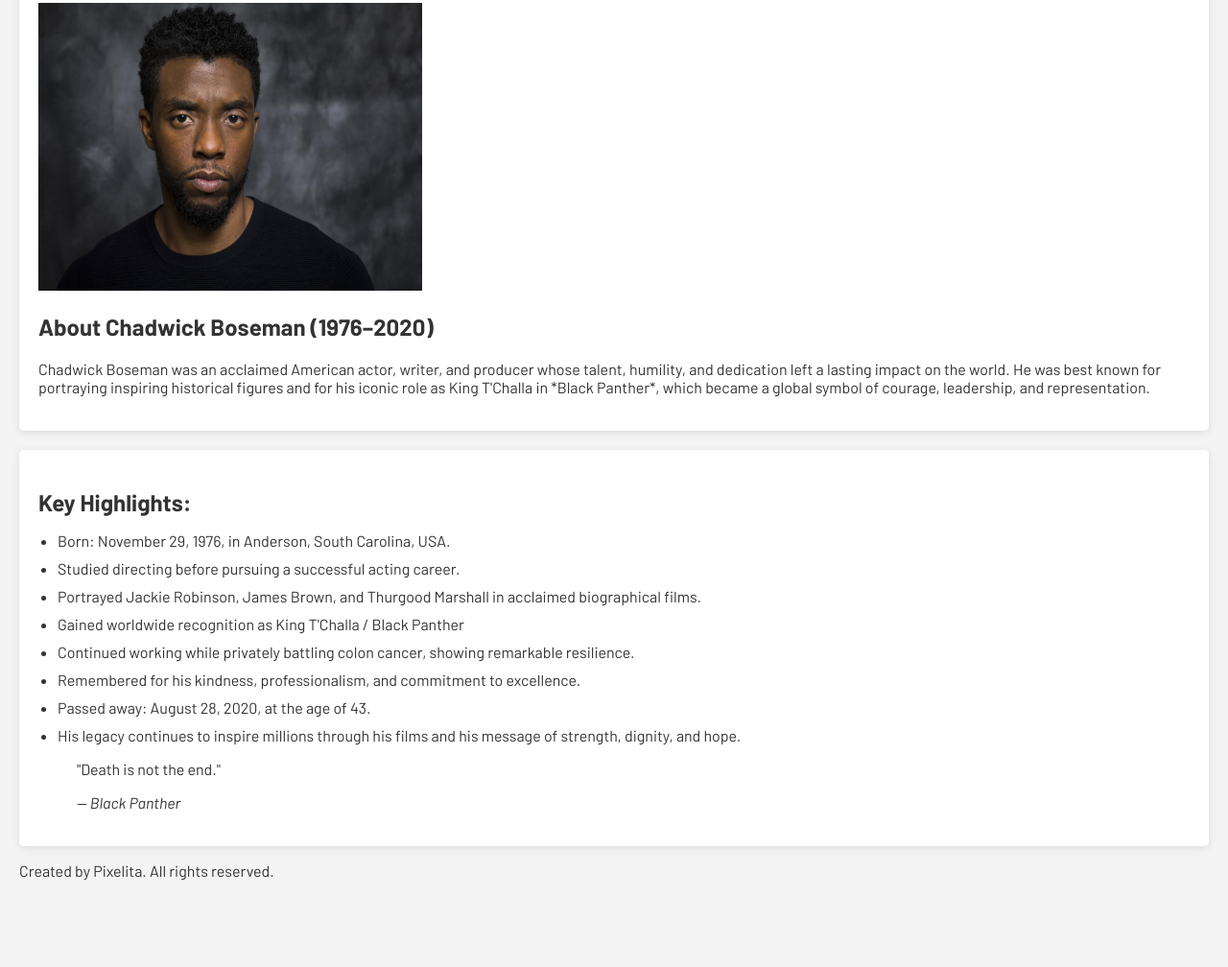
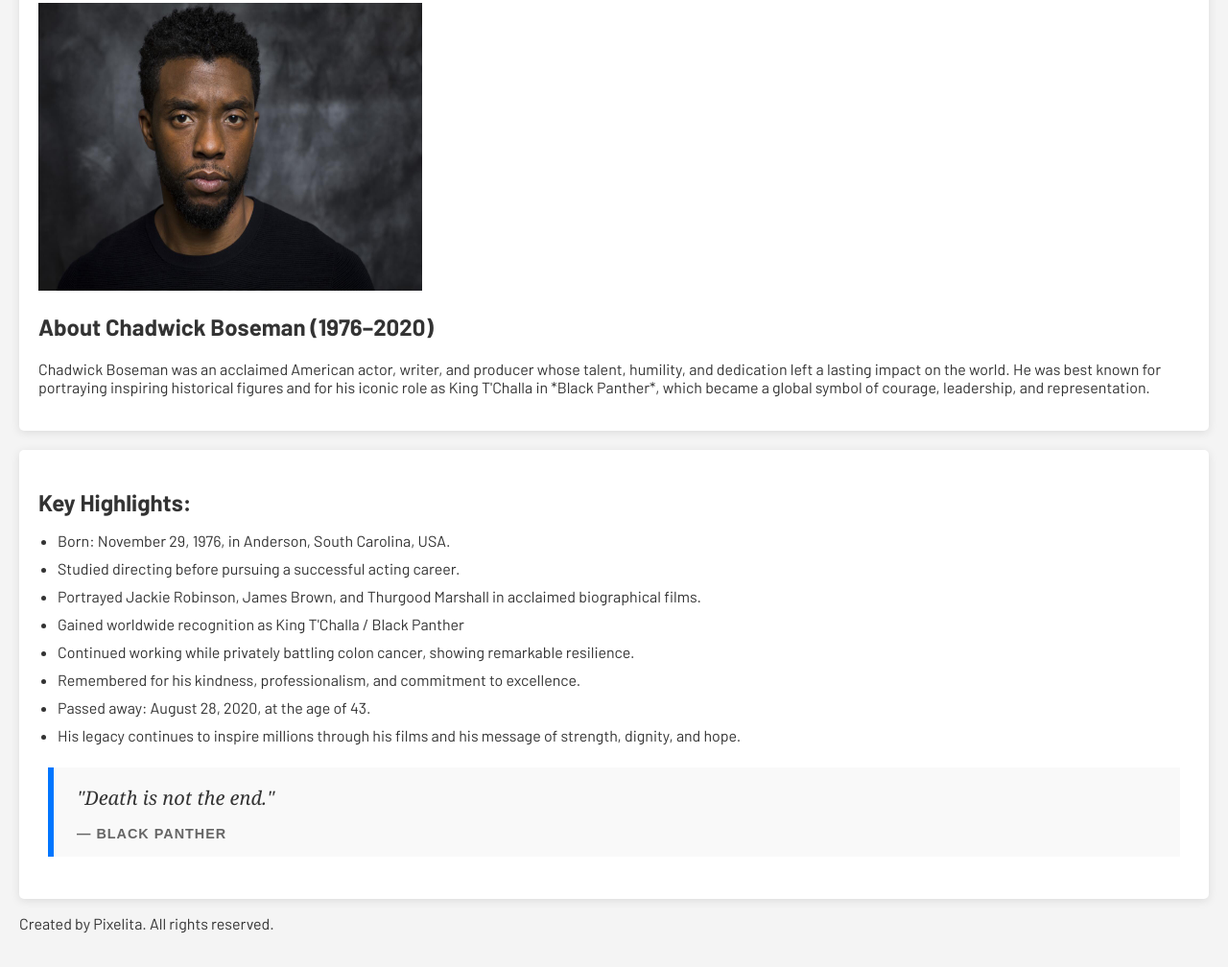
Before and after one commit to ankitaThorve/html_css-mini-projects, a plain HTML site: page 1 - My Tribute Page/index.html in a window 1280 px wide. Shown: the part 120-1128 px from the top of the page at 96% size. Before the commit the page ends 1073 px from the top, so only its background shows below. Drawn offline with Linux system fonts and the light colour scheme.

Commit message:
Blockquote Section Styling

```diff
--- a/1 - My Tribute Page/style.css
+++ b/1 - My Tribute Page/style.css
@@ -64,3 +64,30 @@ h1 {
 .key-highlights li {
   margin-bottom: 10px;
 }
+
+/* Blockquote Styling */
+.quote {
+  background-color: #f9f9f9;
+  border-left: 6px solid #0076ff;
+  margin: 1.5em 10px;
+  padding: 1em 1.5em;
+}
+
+.quote p {
+  font-family: "Georgia", serif;
+  font-size: 1.25rem;
+  font-style: italic;
+  line-height: 1.6;
+  color: #333333;
+  margin: 0 0 0.5em 0;
+}
+
+.quote cite {
+  font-family: Arial, sans-serif;
+  font-size: 0.9rem;
+  font-style: normal;
+  font-weight: bold;
+  color: #666;
+  text-transform: uppercase;
+  letter-spacing: 1px;
+}
```
